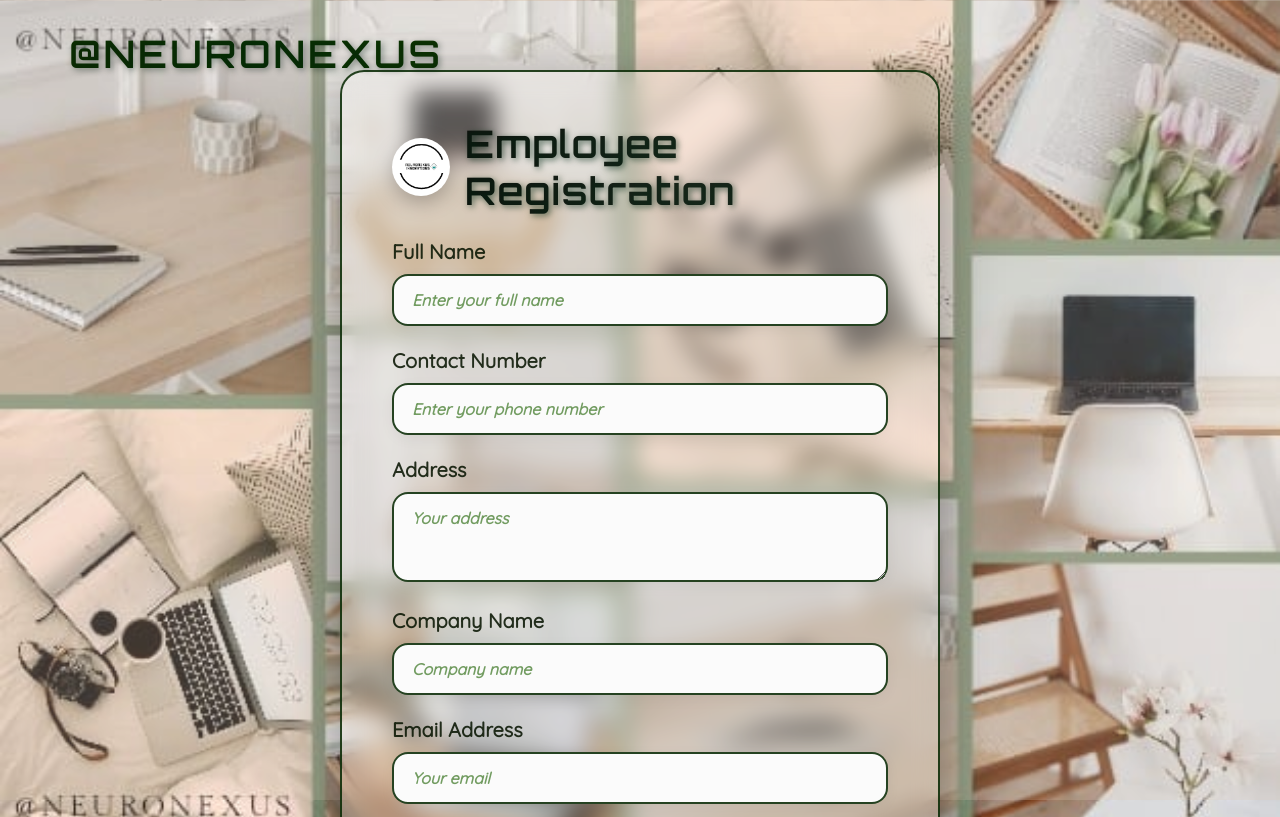
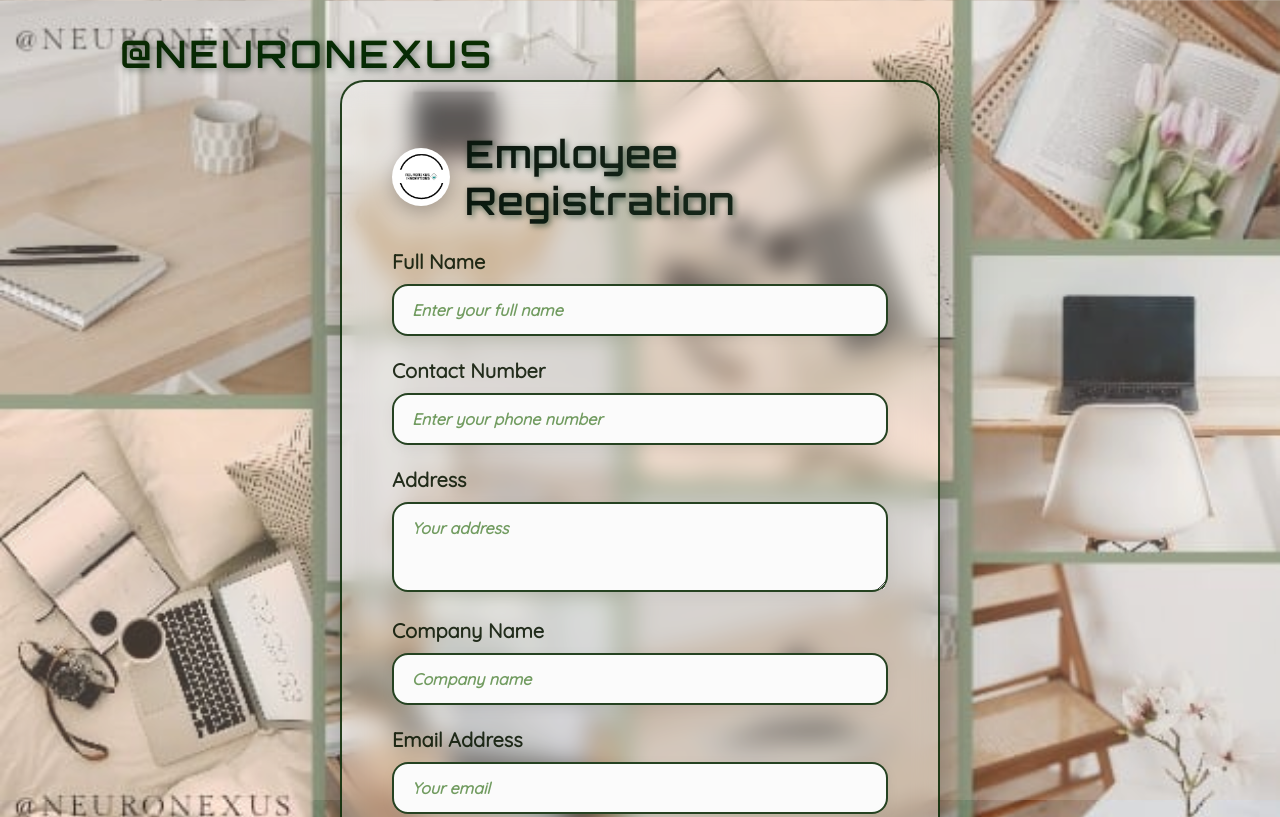
Before and after one commit to RoshiniShivakumar/NeuroNexus, a plain HTML site: page index.html in a window 1280 px wide. Shown: the top 817 px of the page. Drawn offline with Linux system fonts and the light colour scheme.

Commit message:
style.css

```diff
--- a/style.css
+++ b/style.css
@@ -29,7 +29,7 @@
       backdrop-filter: blur(12px);
       padding: 48px 50px;
       max-width: 600px;
-      margin: 70px auto;
+      margin: 80px auto;
       box-shadow: 0 20px 60px rgba(0,0,0,0.4);
       border: 2px solid rgba(6, 40, 2, 0.87);
       animation: fadeUp 1.2s ease;
@@ -211,7 +211,7 @@
     .text {
       position: absolute;
       top: 30px;
-      left: 20%;
+      left: 24%;
       transform: translateX(-50%);
       font-family: 'Orbitron', sans-serif;
       font-size: 38px;
```
